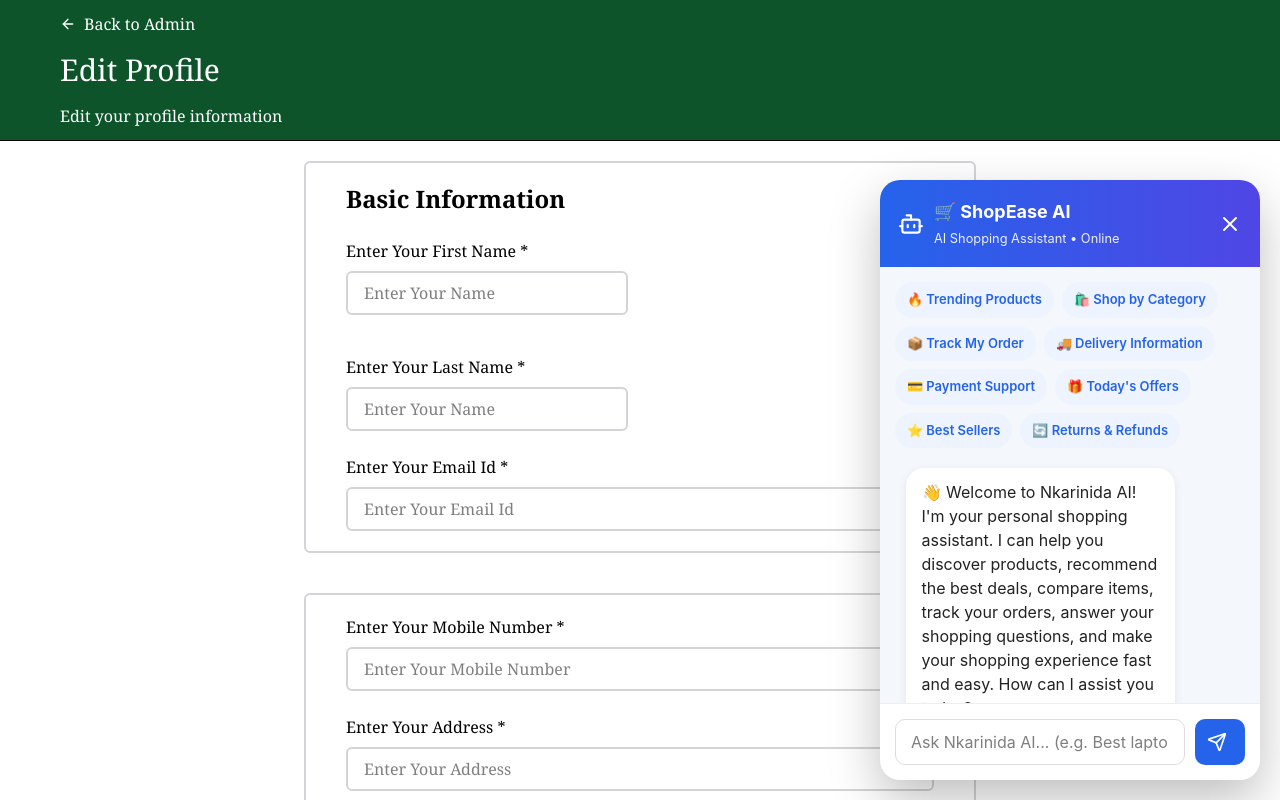
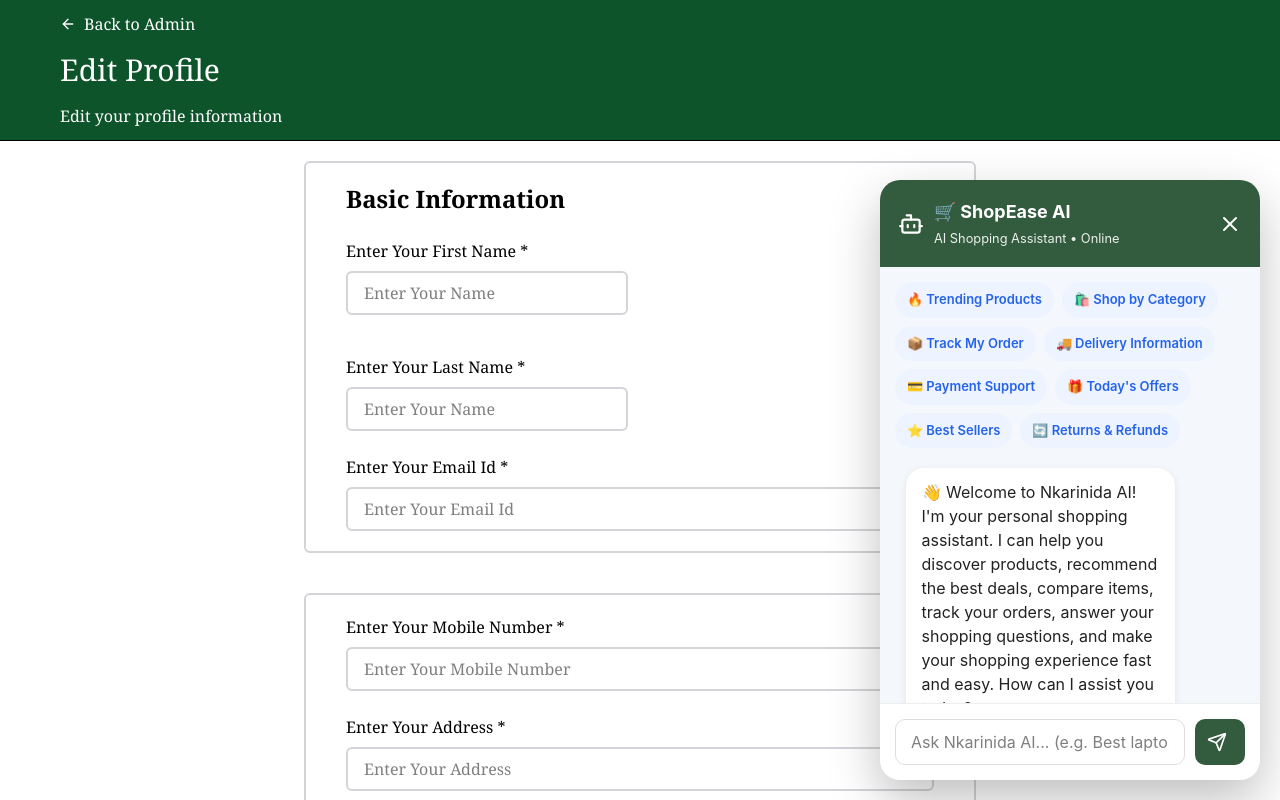
Before and after one commit to neerajgautam9548/Nkart-Digital-Commerce, a React (Vite) app in the folder frontend/: page /profile/EditProfile in a window 1280 px wide. Both pictures are taken after a click on the button "Smart Shopping Assistant • Online 24/7". Shown: the top 800 px of the page. Built offline with nearby package versions, Linux system fonts and the light colour scheme; no server answers.

Commit message:
update the coloring

```diff
--- a/frontend/src/components/ChatBot.jsx
+++ b/frontend/src/components/ChatBot.jsx
@@ -64,7 +64,7 @@ function ChatBot() {
             height: 65,
             borderRadius: "50%",
             border: "none",
-            background: "#2563eb",
+            background: "#335c3e",
             color: "#fff",
             cursor: "pointer",
             boxShadow: "0 10px 30px rgba(37,99,235,.4)",
@@ -95,7 +95,8 @@ function ChatBot() {
           {/* Header */}
           <div
             style={{
-              background: "linear-gradient(90deg,#2563eb,#4f46e5)",
+              // background: "linear-gradient(90deg,#2563eb,#4f46e5)",
+              background: "#335c3e",
               color: "#fff",
               padding: 18,
               display: "flex",
@@ -146,6 +147,7 @@ function ChatBot() {
                 flexWrap: "wrap",
                 gap: "8px",
                 marginBottom: "20px",
+                color: "#335c3e",
               }}
             >
               {[
@@ -230,7 +232,7 @@ function ChatBot() {
                     style={{
                       background:
                         msg.sender === "user"
-                          ? "linear-gradient(135deg,#2563eb,#4f46e5)"
+                          ? "#335c3e"
                           : "#fff",
                       color: msg.sender === "user" ? "#fff" : "#222",
                       padding: "12px 16px",
@@ -296,7 +298,8 @@ function ChatBot() {
             <button
               onClick={handleSend}
               style={{
-                background: "#2563eb",
+                // background: "#2563eb",
+                background: "#335c3e",
                 color: "#fff",
                 border: "none",
                 width: 50,
```
